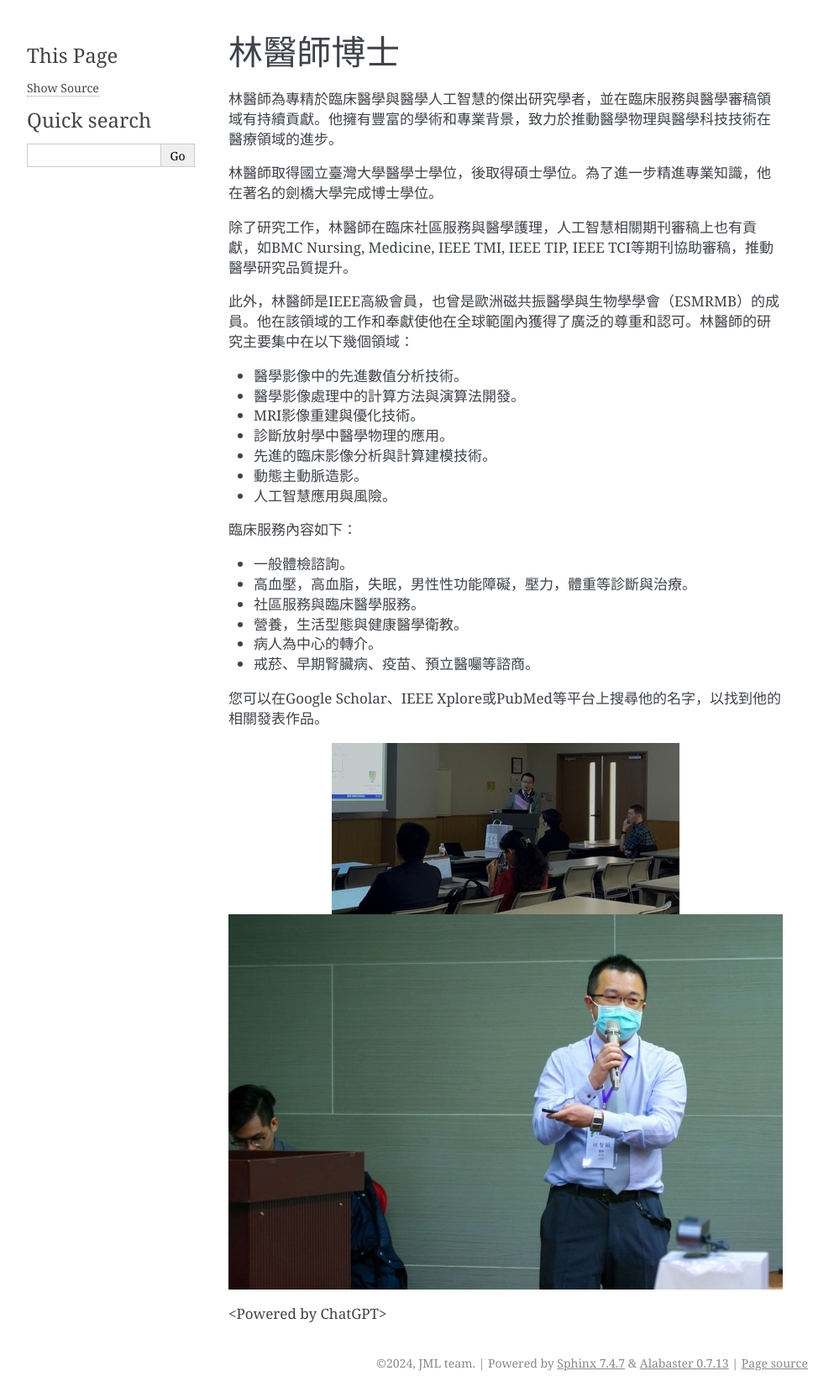
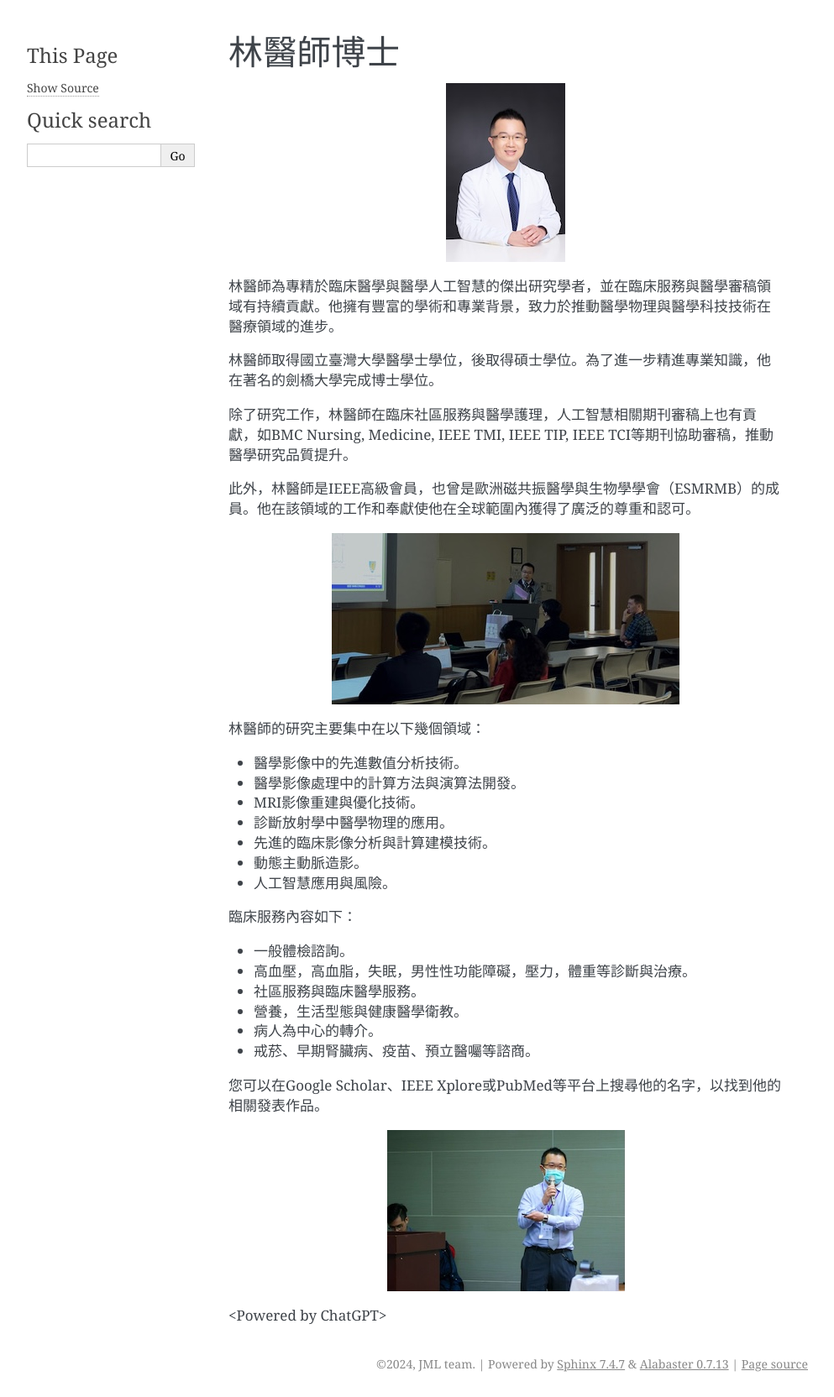
Before and after one commit to jyhmiinlin/jyhmiinlin.github.io, a Sphinx documentation site: the page built from docs/biography.rst, in a window 1280 px wide. Shown: the whole page at 84% size, without its empty margins (148-1141 px from the left). Built offline with Sphinx 7.4.7, drawn with Linux system fonts in a browser that asks for light colours; pages that are not in the unit, such as notebooks, are missing from menus; some of the changed lines change nothing that is shown.

Commit message:
update head

```diff
--- a/docs/biography.rst
+++ b/docs/biography.rst
@@ -3,6 +3,9 @@
 
 .. _biography:
 
+.. image:: ../media/head.jpeg
+   :align: center
+   :alt: head
 
 林醫師為專精於臨床醫學與醫學人工智慧的傑出研究學者，並在臨床服務與醫學審稿領域有持續貢獻。他擁有豐富的學術和專業背景，致力於推動醫學物理與醫學科技技術在醫療領域的進步。
 
@@ -10,7 +13,13 @@
 
 除了研究工作，林醫師在臨床社區服務與醫學護理，人工智慧相關期刊審稿上也有貢獻，如BMC Nursing, Medicine, IEEE TMI, IEEE TIP, IEEE TCI等期刊協助審稿，推動醫學研究品質提升。
 
-此外，林醫師是IEEE高級會員，也曾是歐洲磁共振醫學與生物學學會（ESMRMB）的成員。他在該領域的工作和奉獻使他在全球範圍內獲得了廣泛的尊重和認可。林醫師的研究主要集中在以下幾個領域：
+此外，林醫師是IEEE高級會員，也曾是歐洲磁共振醫學與生物學學會（ESMRMB）的成員。他在該領域的工作和奉獻使他在全球範圍內獲得了廣泛的尊重和認可。
+
+.. image:: ../media/BMEiCon.jpeg
+   :align: center
+   :alt: BMEiCon
+
+林醫師的研究主要集中在以下幾個領域：
 
 * 醫學影像中的先進數值分析技術。
 * 醫學影像處理中的計算方法與演算法開發。
@@ -33,9 +42,7 @@
 
 
 
-.. image:: ../media/BMEiCon.jpeg
-   :align: center
-   :alt: BMEiCon
+
 
 .. image:: ../media/talk.jpeg
    :align: center
```
Also changed, not shown: media/head.jpeg (added), media/talk.jpeg.
